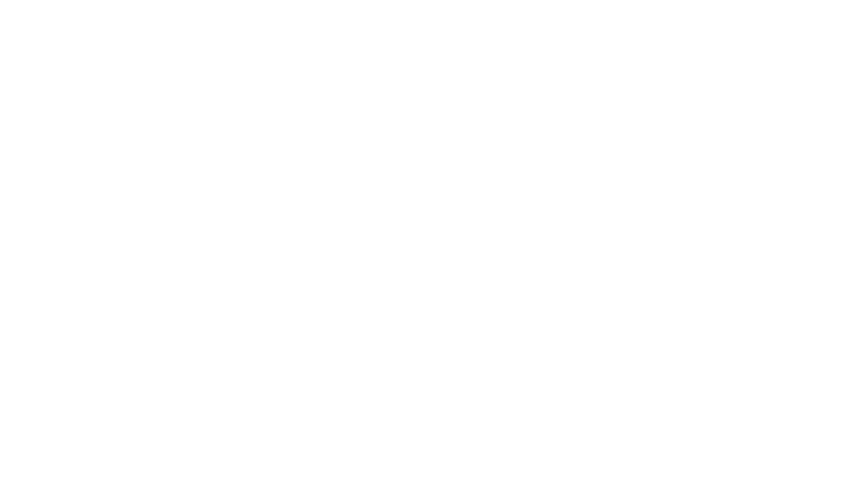
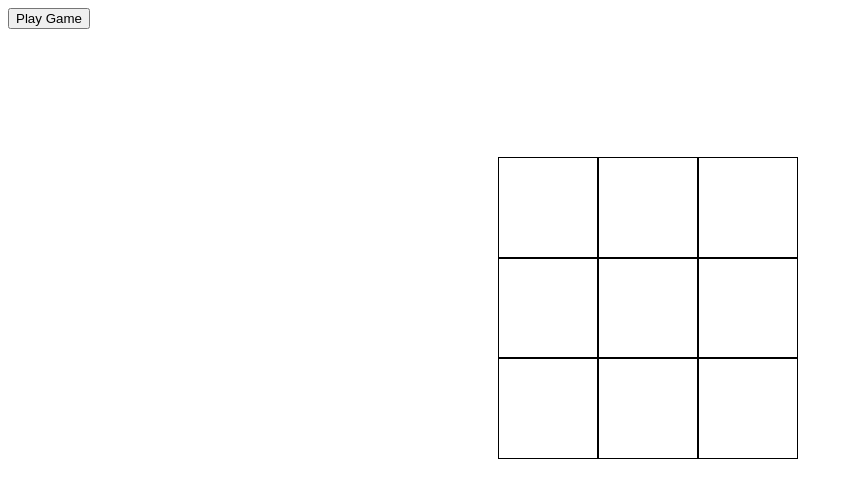
Before and after one commit to broldfield/broldfield.github.io, a plain HTML site: page index.html in a window 1280 px wide. Shown: the whole page, without its empty margins (0-853 px from the left). Drawn offline with Linux system fonts and the light colour scheme.

Commit message:
Displays real-time updates of the board on-screen Clicking input added

```diff
--- a/index.html
+++ b/index.html
@@ -7,5 +7,27 @@
     <link rel="stylesheet" href="style.css" />
     <script src="javascript.js" defer></script>
   </head>
-  <body></body>
+  <body>
+    <div id="controls">
+      <button id="playGame">Play Game</button>
+    </div>
+
+    <div id="gameContainer">
+      <div id="row1">
+        <div></div>
+        <div></div>
+        <div></div>
+      </div>
+      <div id="row2">
+        <div></div>
+        <div></div>
+        <div></div>
+      </div>
+      <div id="row3">
+        <div></div>
+        <div></div>
+        <div></div>
+      </div>
+    </div>
+  </body>
 </html>
--- a/javascript.js
+++ b/javascript.js
@@ -1,9 +1,15 @@
+const playBtn = document.getElementById("playGame");
+
 const gameBoard = (() => {
   let board = [
-    ["Y", "Y", "X"],
-    ["Y", "X", "X"],
-    ["X", "Y", "X"],
+    ["Z", "Z", "Z"],
+    ["Z", "Z", "Z"],
+    ["Z", "Z", "Z"],
   ];
+
+  const getBoard = () => {
+    return board;
+  };
 
   const reset = () => {
     board = [
@@ -57,12 +63,101 @@ const gameBoard = (() => {
     return 0;
   };
 
-  return { add, checkWin, reset };
+  return { add, checkWin, reset, getBoard };
 })();
+
+const playerFactory = (player) => {
+  let wins = 0;
+
+  let currentPlayer = false;
+
+  let playerType = player;
+
+  const addWins = () => {
+    wins++;
+  };
+
+  const getPlayerType = () => {
+    return playerType;
+  };
+
+  const getWins = () => {
+    return wins;
+  };
+
+  const reset = () => {
+    wins = 0;
+  };
+
+  return { getWins, getPlayerType, addWins, reset, currentPlayer };
+};
+
+const playerX = playerFactory("X");
+const playerO = playerFactory("O");
+playerX.currentPlayer = true;
 
 // gameBoard.add("X", 0, 2);
 
-console.log(`X: ${gameBoard.checkWin("X")}`);
-console.log(`Y: ${gameBoard.checkWin("Y")}`);
+const displayController = (() => {
+  const rows = [];
+  rows[0] = document.getElementById("row1").getElementsByTagName("div");
+  rows[1] = document.getElementById("row2").getElementsByTagName("div");
+  rows[2] = document.getElementById("row3").getElementsByTagName("div");
 
-gameBoard.reset();
+  const updateBoard = () => {
+    let board = gameBoard.getBoard();
+
+    for (let i = 0; i < rows.length; i++) {
+      for (let j = 0; j < rows[i].length; j++) {
+        board[i][j] == "Z"
+          ? (rows[i][j].textContent = "")
+          : (rows[i][j].textContent = board[i][j]);
+        // rows[i][j].textContent = board[i][j];
+      }
+    }
+  };
+
+  for (let rowIndex = 0; rowIndex < rows.length; rowIndex++) {
+    for (let colIndex = 0; colIndex < rows[rowIndex].length; colIndex++) {
+      rows[rowIndex][colIndex].addEventListener(
+        "click",
+        (e) => {
+          if (playerX.currentPlayer) {
+            gameBoard.add(playerX.getPlayerType(), rowIndex, colIndex);
+            // console.log(rowIndex, colIndex, playerX.getPlayerType());
+            // console.log("X");
+            console.log(gameBoard.getBoard());
+          }
+          if (playerO.currentPlayer) {
+            gameBoard.add(playerO.getPlayerType(), rowIndex, colIndex);
+            console.log("O");
+          }
+          e.stopPropagation();
+          updateBoard();
+        },
+        false
+      );
+    }
+  }
+  updateBoard();
+
+  return { updateBoard };
+})();
+
+const playGame = () => {
+  gameBoard.reset();
+  displayController.updateBoard();
+};
+
+playBtn.addEventListener("click", () => {
+  playGame();
+  console.log("Clicked");
+}),
+  false;
+
+// console.log(gameBoard.getBoard());
+
+// console.log(`X: ${gameBoard.checkWin("X")}`);
+// console.log(`Y: ${gameBoard.checkWin("Y")}`);
+
+// gameBoard.reset();
--- a/style.css
+++ b/style.css
@@ -0,0 +1,34 @@
+body {
+  width: 100%;
+  height: 100%;
+}
+
+#gameContainer {
+  margin: 10% auto;
+  align-items: center;
+  justify-content: center;
+  width: 300px;
+  height: 300px;
+}
+
+#row1,
+#row2,
+#row3 {
+  display: flex;
+  flex-direction: row;
+  height: 100px;
+  width: 300px;
+  /* gap: 10px; */
+}
+
+#row1 > div,
+#row2 > div,
+#row3 > div {
+  flex: 1;
+  height: 100px;
+  width: 100px;
+  border: 1px solid black;
+  text-align: center;
+  line-height: 100px;
+  font-size: 32px;
+}
```
